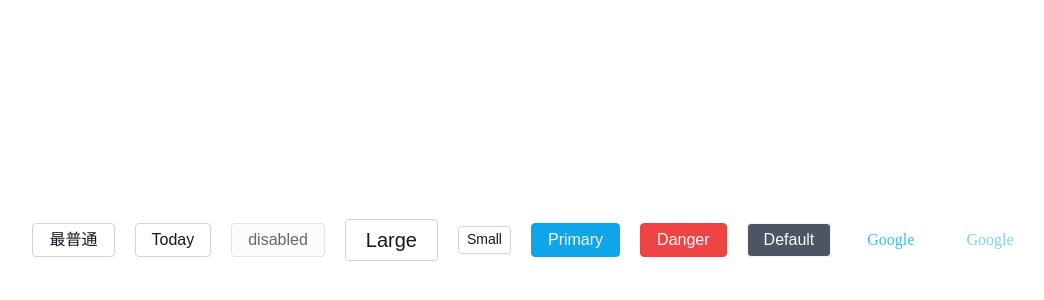
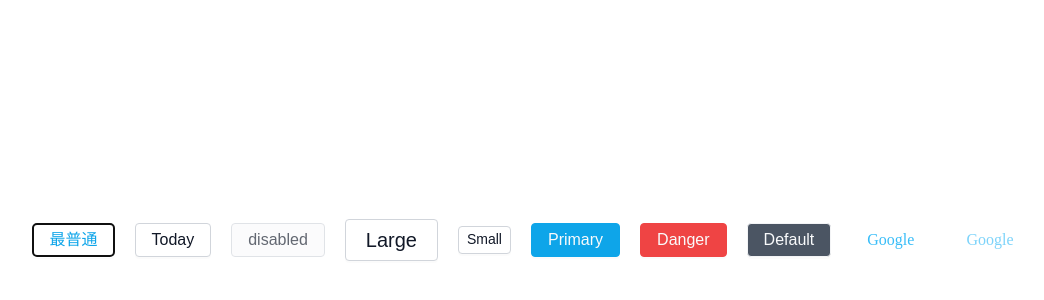
Before and after one commit to AITuring/Archery, a React (Vite) app: page / in a window 1280 px wide. Shown: the part 168-468 px from the top of the page, without its empty margins (109-1153 px from the left). Built offline with nearby package versions, Linux system fonts and the light colour scheme.

Commit message:
添加了原生button和a的属性

```diff
--- a/src/App.tsx
+++ b/src/App.tsx
@@ -7,8 +7,8 @@ import { ButtonSize, ButtonType } from './components/Button/type';
 function App() {
   return (
     <div className="app">
-      <Button>最普通</Button>
-      <Button>Today</Button>
+      <Button autoFocus onClick={() => alert(111)}>最普通</Button>
+      <Button className="test">Today</Button>
       <Button disabled>disabled</Button>
       <Button size={ButtonSize.Large}>Large</Button>
       <Button size={ButtonSize.Small}>Small</Button>
--- a/src/components/Button/button.tsx
+++ b/src/components/Button/button.tsx
@@ -3,18 +3,21 @@ import classNames from 'classnames';
 import { ButtonProps, ButtonSize, ButtonType } from './type';
 import './style.less';
 
+
 const Button: FC<ButtonProps> = (props) => {
   const {
     btnType,
+    className,
     size,
     disabled,
     loading,
     children,
-    href
+    href,
+    ...restProps
   } = props;
 
   // btn btn-lg btn-primary
-  const cls = classNames('btn', {
+  const cls = classNames('btn', className, {
     [`btn-${btnType}`]: btnType,
     [`btn-${size}`]: size,
     'disabled': disabled,
@@ -22,11 +25,11 @@ const Button: FC<ButtonProps> = (props) => {
 
   if (btnType === ButtonType.Link && href) {
     return (
-      <a href={href} className={cls}>{children}</a>
+      <a href={href} className={cls} {...restProps}>{children}</a>
     )
   } else {
     return (
-      <button className={cls} disabled={disabled}>{children}</button>
+      <button className={cls} disabled={disabled} {...restProps}>{children}</button>
     )
   }
 }
```
Also changed, not shown: src/components/Button/type.ts (+7 -1 lines).
